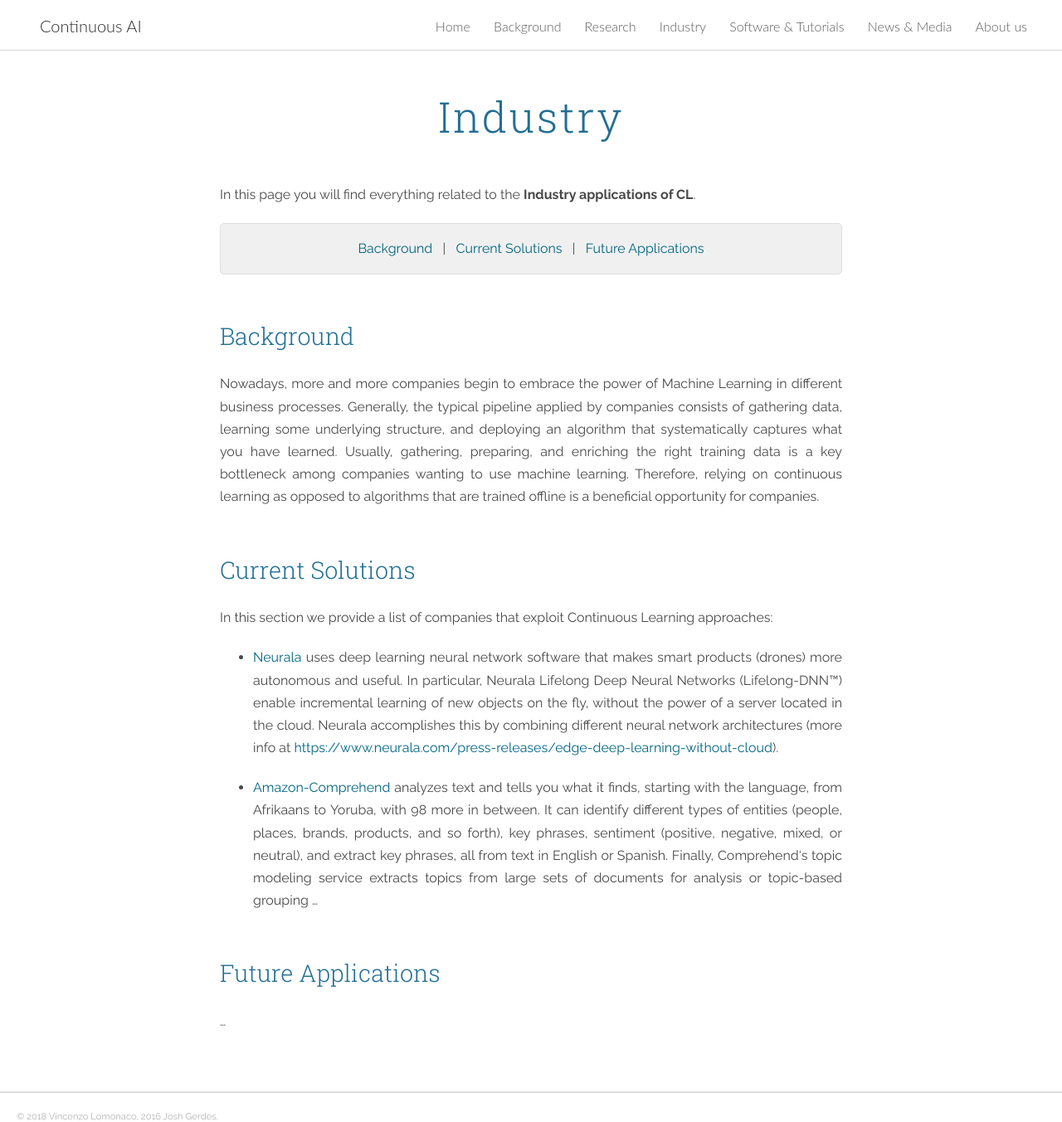
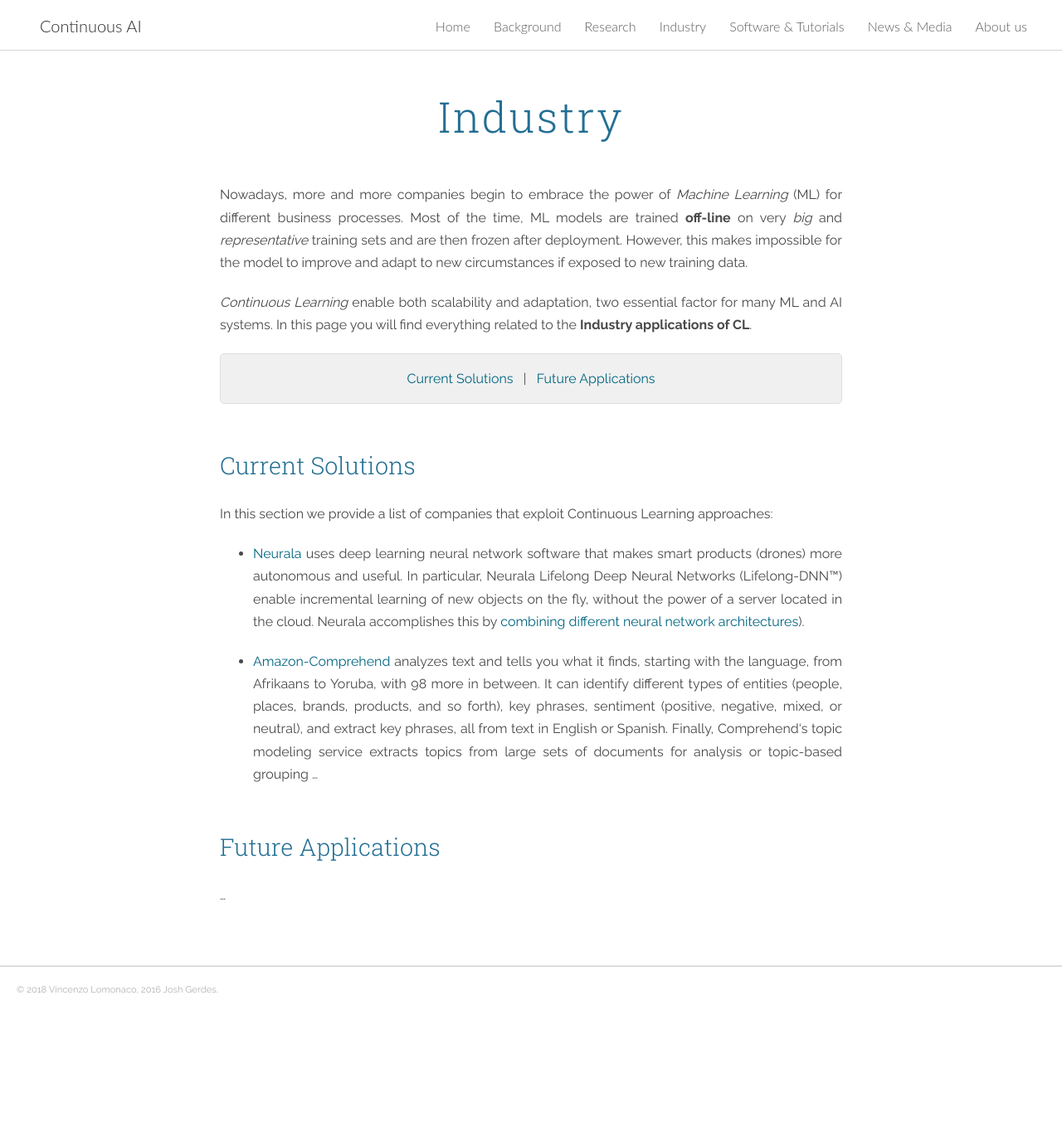
Before and after one commit to giparisi/website, a Jekyll site: the page built from industry.md, in a window 1280 px wide and 1353 px high. Shown: the whole window at 83% size. Built offline with Jekyll 4.4.1, drawn with Linux system fonts in a browser that asks for light colours; nearby versions of some CDN libraries.

Commit message:
fixed css cdntering bug. A few adds here and there.

```diff
--- a/css/uno.css
+++ b/css/uno.css
@@ -1109,7 +1109,7 @@ pre {
 .content-wrapper {
 	z-index: 800;
 	width: 70%;
-	max-width: 920px;
+	/*max-width: 920px;*/
 	margin-left: 15%; }
 
 .content-wrapper__inner {
--- a/industry.md
+++ b/industry.md
@@ -3,23 +3,22 @@ title:  "Industry"
 layout: page
 ---
 
-In this page you will find everything related to the **Industry applications of CL**.
+Nowadays, more and more companies begin to embrace the power of *Machine Learning* (ML) for different business processes. Most of the time, ML models are trained **off-line** on very *big* and *representative* training sets and are then frozen after deployment. However, this makes impossible for the model to improve and adapt to new circumstances if exposed to new training data.
+
+*Continuous Learning* enable both scalability and adaptation, two essential factor for many ML and AI systems. In this page you will find everything related to the **Industry applications of CL**.
 
 <p style="background: rgba(0,0,0,0.06) none repeat scroll 0% 0%; border: 1px solid rgb(222, 222, 222); padding: 1em; border-radius: 5px; text-align: center; margin-top:20px">
-<a href="#background">Background</a> &nbsp; | &nbsp; <a href="#interests">Current Solutions</a> &nbsp; | &nbsp; <a href="#projects">Future Applications</a><br>
+<a href="#interests">Current Solutions</a> &nbsp; | &nbsp; <a href="#projects">Future Applications</a><br>
 </p>
 
-<a href="#background"></a>
-<h3 id="background" style="margin-bottom: 30px;">Background</h3>
 
-Nowadays, more and more companies begin to embrace the power of Machine Learning in different business processes. Generally, the typical pipeline applied by companies consists of gathering data, learning some underlying structure, and deploying an algorithm that systematically captures what you have learned. Usually, gathering, preparing, and enriching the right training data is a key bottleneck among companies wanting to use machine learning. Therefore, relying on continuous learning as opposed to algorithms that are trained offline is a beneficial opportunity for companies.
 
 <a href="#interests"></a>
 <h3 id="interests" style="margin-bottom: 30px;">Current Solutions</h3>
 
 In this section we provide a list of companies that exploit Continuous Learning approaches:
 
-- [Neurala][neurala] uses deep learning neural network software that makes smart products (drones) more autonomous and useful. In particular, Neurala Lifelong Deep Neural Networks (Lifelong-DNN™) enable incremental learning of new objects on the fly, without the power of a server located in the cloud. Neurala accomplishes this by combining different neural network architectures (more info at [https://www.neurala.com/press-releases/edge-deep-learning-without-cloud][neurala-lifelong]).
+- [Neurala][neurala] uses deep learning neural network software that makes smart products (drones) more autonomous and useful. In particular, Neurala Lifelong Deep Neural Networks (Lifelong-DNN™) enable incremental learning of new objects on the fly, without the power of a server located in the cloud. Neurala accomplishes this by [combining different neural network architectures][neurala-lifelong]).
 
 -  [Amazon-Comprehend][Amazon-Comprehend] analyzes text and tells you what it finds, starting with the language, from Afrikaans to Yoruba, with 98 more in between. It can identify different types of entities (people, places, brands, products, and so forth), key phrases, sentiment (positive, negative, mixed, or neutral), and extract key phrases, all from text in English or Spanish. Finally, Comprehend‘s topic modeling service extracts topics from large sets of documents for analysis or topic-based grouping
 ...
```
Also changed, not shown: _includes/home_content.html (+3 -23 lines), about_us.md (+1 -1 lines), 2 other files.
